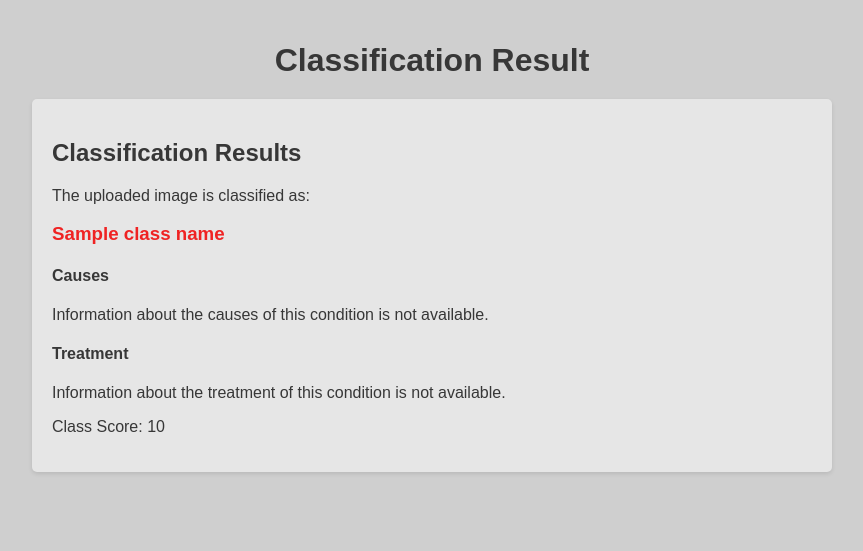
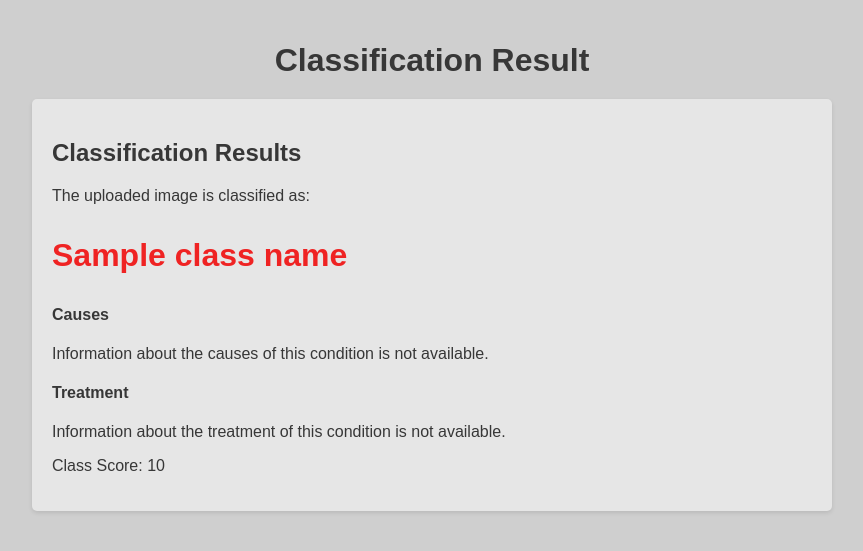
Before and after one commit to Entro01/Ham10k, a Flask app: template templates/results.html in a window 1280 px wide. Shown: the part 98-649 px from the top of the page, without its empty margins (208-1071 px from the left). Run offline with Flask 3, Linux system fonts and the light colour scheme; the template is opened without the code that fills it: most values are stand-ins (such as "Sample title", 1, 10 or a date in 2020).

Commit message:
made the classification font bigger

```diff
--- a/templates/results.html
+++ b/templates/results.html
@@ -33,8 +33,10 @@
             box-shadow: 0 2px 4px rgba(0, 0, 0, 0.1);
             margin-top: 20px;
         }
-        .bcc-text {
-            color: #EF2323; /* Peach-ish color for "Basal Cell Carcinoma (BCC)" */
+        .cancer-class {
+            font-size: 2em; /* Increase the font size for the cancer class name */
+            font-weight: bold;
+            color: #EF2323; /* Peach-ish color for the cancer class name */
         }
     </style>
 </head>
@@ -47,7 +49,7 @@
         <div class="results">
             <h2>Classification Results</h2>
             <p>The uploaded image is classified as:</p>
-            <h3><p class="bcc-text">{{ class_name }}</p></h3>
+            <p class="cancer-class">{{ class_name }}</p>
             <h4>Causes</h4>
             {% if class_name == "AKIEC" %}
             <p>Actinic keratoses and intraepithelial carcinoma are skin lesions caused by excessive exposure to ultraviolet radiation from the sun or tanning beds. These lesions are precancerous and can develop into squamous cell carcinoma if left untreated.</p>
```
